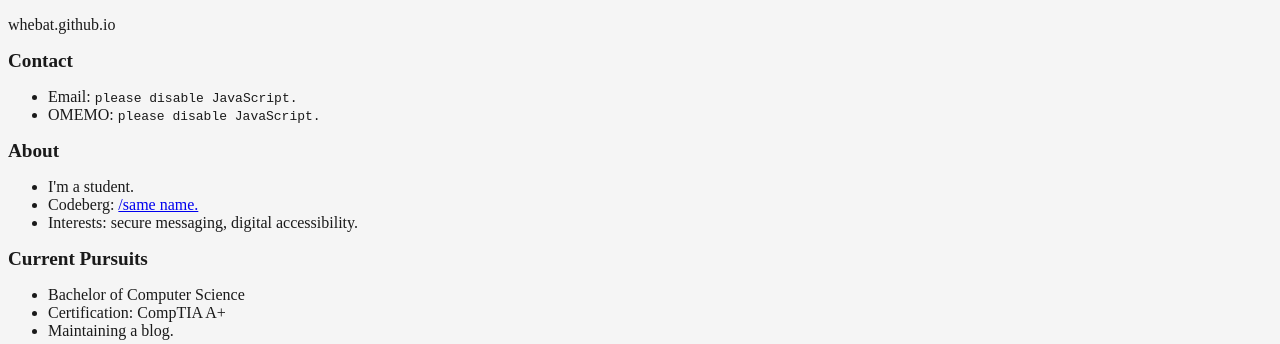
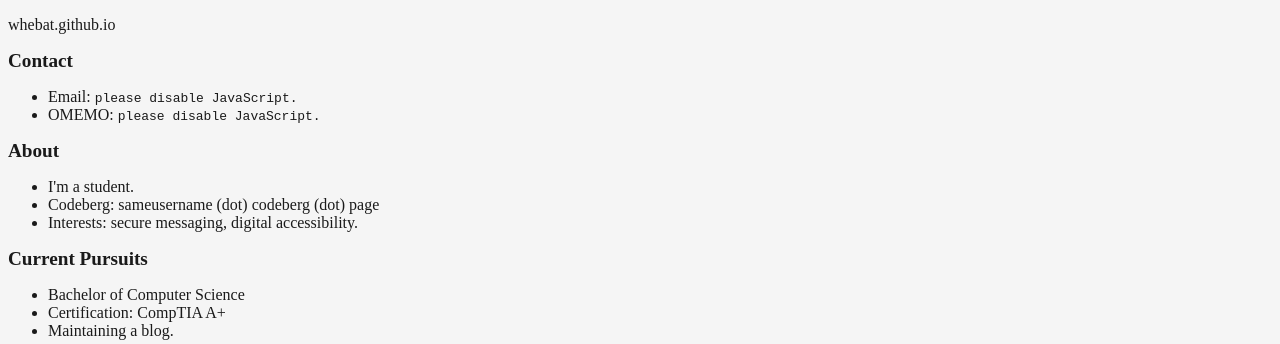
Before and after one commit to whebat/whebat.github.io, a plain HTML site: page index.html in a window 1280 px wide. Shown: the top 344 px of the page. Drawn offline with Linux system fonts and the light colour scheme.

Commit message:
Update index.html

```diff
--- a/index.html
+++ b/index.html
@@ -27,7 +27,7 @@
 
 	<ul xmlns="http://www.w3.org/1999/xhtml">
     <li>I'm a student.</li>
-    <li>Codeberg: <a href="https://whebat.codeberg.page/">/same name.</a></li>
+    <li>Codeberg: sameusername (dot) codeberg (dot) page</li>
     <li>Interests: secure messaging, digital accessibility.</li>
     </ul></div>
 
```
